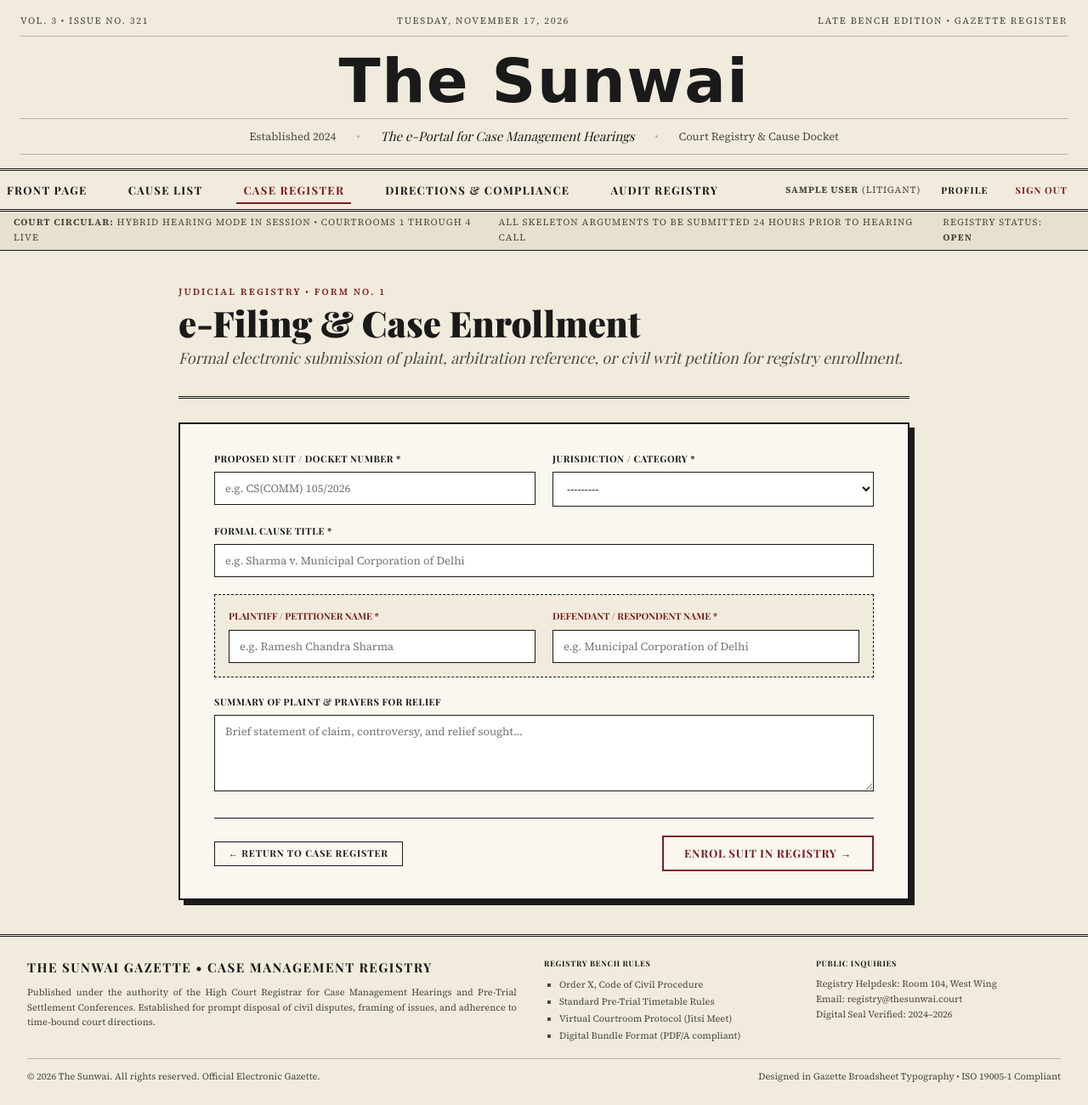
After one commit to khushidhir3/The-Sunwai-, a Django app: page /cases/new/ in a window 1280 px wide. The commit adds this page. Shown: the whole page at 85% size. Run offline with Django 5.2, Linux system fonts and the light colour scheme; the visitor is signed in with stand-in values (Sample User, id 1); some libraries are stand-ins or nearby versions; some web fonts are replaced.

Commit message:
Add e-filing new case button, form, view, and admin registration

```diff
--- /dev/null
+++ b/cases/forms.py
@@ -0,0 +1,43 @@
+from django import forms
+from .models import Case, Party
+
+
+class CaseFilingForm(forms.ModelForm):
+    petitioner_name = forms.CharField(
+        max_length=200,
+        label="Petitioner / Plaintiff Name",
+        widget=forms.TextInput(attrs={
+            'placeholder': 'e.g. Ramesh Chandra Sharma',
+            'class': 'form-input',
+        })
+    )
+    respondent_name = forms.CharField(
+        max_length=200,
+        label="Respondent / Defendant Name",
+        widget=forms.TextInput(attrs={
+            'placeholder': 'e.g. Municipal Corporation of Delhi',
+            'class': 'form-input',
+        })
+    )
+
+    class Meta:
+        model = Case
+        fields = ['case_no', 'title', 'case_type', 'description']
+        widgets = {
+            'case_no': forms.TextInput(attrs={
+                'placeholder': 'e.g. CS(COMM) 105/2026',
+                'class': 'form-input',
+            }),
+            'title': forms.TextInput(attrs={
+                'placeholder': 'e.g. Sharma v. Municipal Corporation of Delhi',
+                'class': 'form-input',
+            }),
+            'case_type': forms.Select(attrs={
+                'class': 'form-input',
+            }),
+            'description': forms.Textarea(attrs={
+                'rows': 4,
+                'placeholder': 'Brief statement of claim, controversy, and relief sought...',
+                'class': 'form-input',
+            }),
+        }
--- a/cases/urls.py
+++ b/cases/urls.py
@@ -6,6 +6,7 @@ app_name = 'cases'
 
 urlpatterns = [
     path('', views.case_list, name='case_list'),
+    path('new/', views.case_create, name='case_create'),
     path('<path:case_no>/bundle/', views.case_bundle, name='case_bundle'),
     path('<path:case_no>/', views.case_detail, name='case_detail'),
 ]
--- a/cases/views.py
+++ b/cases/views.py
@@ -1,8 +1,44 @@
 """Cases views — case list, detail, case bundle."""
+from django.contrib import messages
 from django.contrib.auth.decorators import login_required
-from django.shortcuts import render, get_object_or_404
+from django.shortcuts import render, get_object_or_404, redirect
 
-from .models import Case, Pleading
+from .forms import CaseFilingForm
+from .models import Case, Party, Pleading
+
+
+@login_required
+def case_create(request):
+    """File a new suit / e-filing."""
+    if request.method == 'POST':
+        form = CaseFilingForm(request.POST)
+        if form.is_valid():
+            case = form.save(commit=False)
+            case.status = Case.Status.FILED
+            case.stage = Case.Stage.FILING
+            case.save()
+
+            # Create Petitioner
+            Party.objects.create(
+                case=case,
+                name=form.cleaned_data['petitioner_name'],
+                party_type=Party.PartyType.PETITIONER,
+                advocate=request.user if request.user.role == 'advocate' else None,
+            )
+
+            # Create Respondent
+            Party.objects.create(
+                case=case,
+                name=form.cleaned_data['respondent_name'],
+                party_type=Party.PartyType.RESPONDENT,
+            )
+
+            messages.success(request, f"Case {case.case_no} successfully enrolled in the registry!")
+            return redirect('cases:case_detail', case_no=case.case_no)
+    else:
+        form = CaseFilingForm()
+
+    return render(request, 'cases/case_create.html', {'form': form})
 
 
 @login_required
--- /dev/null
+++ b/templates/cases/case_create.html
@@ -0,0 +1,111 @@
+{% extends "base.html" %}
+{% load static %}
+
+{% block title %}File New Suit &bull; e-Filing Registry &bull; The Sunwai{% endblock %}
+
+{% block content %}
+<div style="max-width: 900px; margin: 40px auto; padding: 0 20px;">
+
+    <!-- Header -->
+    <div style="border-bottom: 3px double var(--ink); padding-bottom: 16px; margin-bottom: 28px;">
+        <span class="kicker">Judicial Registry &bull; Form No. 1</span>
+        <h2 class="headline headline--lead" style="margin-bottom: 6px;">
+            e-Filing &amp; Case Enrollment
+        </h2>
+        <div class="deck">
+            Formal electronic submission of plaint, arbitration reference, or civil writ petition for registry enrollment.
+        </div>
+    </div>
+
+    <!-- Filing Form Card -->
+    <div style="background: var(--cream); border: 2px solid var(--ink); box-shadow: 6px 6px 0px var(--ink); padding: 32px 40px;">
+        <form method="post">
+            {% csrf_token %}
+
+            <div style="display: grid; grid-template-columns: 1fr 1fr; gap: 20px; margin-bottom: 20px;">
+                <!-- Case Number -->
+                <div>
+                    <label style="display: block; font-family: var(--font-headline); font-size: var(--text-xs); text-transform: uppercase; font-weight: 700; margin-bottom: 6px; letter-spacing: 0.05em;">
+                        Proposed Suit / Docket Number *
+                    </label>
+                    {{ form.case_no }}
+                    {% if form.case_no.errors %}
+                        <div style="color: var(--oxblood); font-size: var(--text-xs); margin-top: 4px;">{{ form.case_no.errors.0 }}</div>
+                    {% endif %}
+                </div>
+
+                <!-- Case Type -->
+                <div>
+                    <label style="display: block; font-family: var(--font-headline); font-size: var(--text-xs); text-transform: uppercase; font-weight: 700; margin-bottom: 6px; letter-spacing: 0.05em;">
+                        Jurisdiction / Category *
+                    </label>
+                    {{ form.case_type }}
+                </div>
+            </div>
+
+            <!-- Full Case Title -->
+            <div style="margin-bottom: 20px;">
+                <label style="display: block; font-family: var(--font-headline); font-size: var(--text-xs); text-transform: uppercase; font-weight: 700; margin-bottom: 6px; letter-spacing: 0.05em;">
+                    Formal Cause Title *
+                </label>
+                {{ form.title }}
+                {% if form.title.errors %}
+                    <div style="color: var(--oxblood); font-size: var(--text-xs); margin-top: 4px;">{{ form.title.errors.0 }}</div>
+                {% endif %}
+            </div>
+
+            <!-- Parties Row -->
+            <div style="display: grid; grid-template-columns: 1fr 1fr; gap: 20px; margin-bottom: 20px; padding: 16px; background: var(--newsprint); border: 1px dashed var(--ink);">
+                <div>
+                    <label style="display: block; font-family: var(--font-headline); font-size: var(--text-xs); text-transform: uppercase; font-weight: 700; margin-bottom: 6px; color: var(--oxblood);">
+                        Plaintiff / Petitioner Name *
+                    </label>
+                    {{ form.petitioner_name }}
+                </div>
+                <div>
+                    <label style="display: block; font-family: var(--font-headline); font-size: var(--text-xs); text-transform: uppercase; font-weight: 700; margin-bottom: 6px; color: var(--oxblood);">
+                        Defendant / Respondent Name *
+                    </label>
+                    {{ form.respondent_name }}
+                </div>
+            </div>
+
+            <!-- Statement of Controversy / Description -->
+            <div style="margin-bottom: 24px;">
+                <label style="display: block; font-family: var(--font-headline); font-size: var(--text-xs); text-transform: uppercase; font-weight: 700; margin-bottom: 6px; letter-spacing: 0.05em;">
+                    Summary of Plaint &amp; Prayers for Relief
+                </label>
+                {{ form.description }}
+            </div>
+
+            <!-- Submit Button & Back -->
+            <div style="display: flex; justify-content: space-between; align-items: center; border-top: 1.5px solid var(--ink); padding-top: 20px;">
+                <a href="{% url 'cases:case_list' %}" class="btn btn--sm" style="background: transparent; border: 1px solid var(--ink);">
+                    &larr; Return to Case Register
+                </a>
+                <button type="submit" class="btn btn--oxblood" style="padding: 10px 24px; font-weight: 700; letter-spacing: 0.06em; text-transform: uppercase;">
+                    Enrol Suit in Registry &rarr;
+                </button>
+            </div>
+        </form>
+    </div>
+</div>
+
+<style>
+.form-input {
+    width: 100%;
+    padding: 10px 12px;
+    font-family: var(--font-body);
+    font-size: var(--text-sm);
+    border: 1.5px solid var(--ink);
+    background: #ffffff;
+    box-sizing: border-box;
+    outline: none;
+    transition: border-color 0.15s ease;
+}
+.form-input:focus {
+    border-color: var(--oxblood);
+    box-shadow: 0 0 0 2px rgba(139, 0, 0, 0.15);
+}
+</style>
+{% endblock %}
```
Also changed, not shown: cases/admin.py (+35 -1 lines), scheduling/admin.py (+13 -1 lines), templates/cases/case_list.html (+7 -2 lines).
